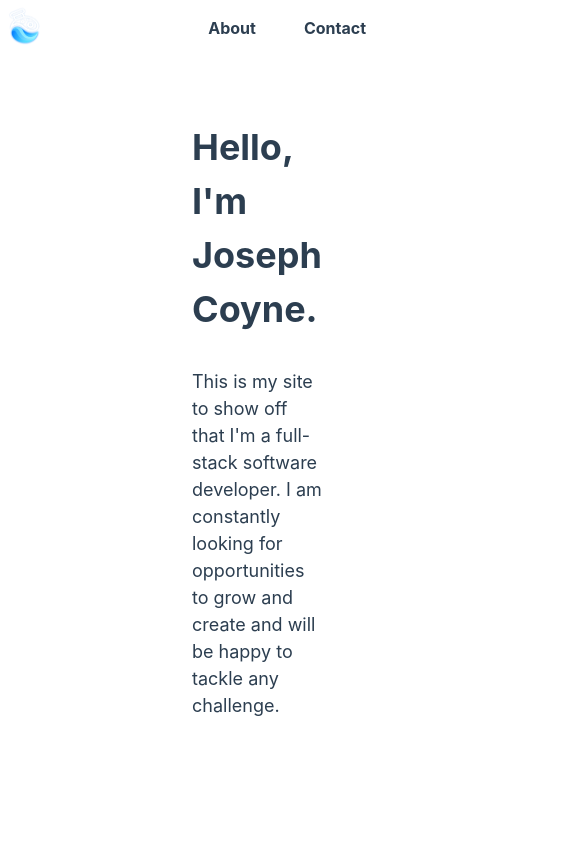
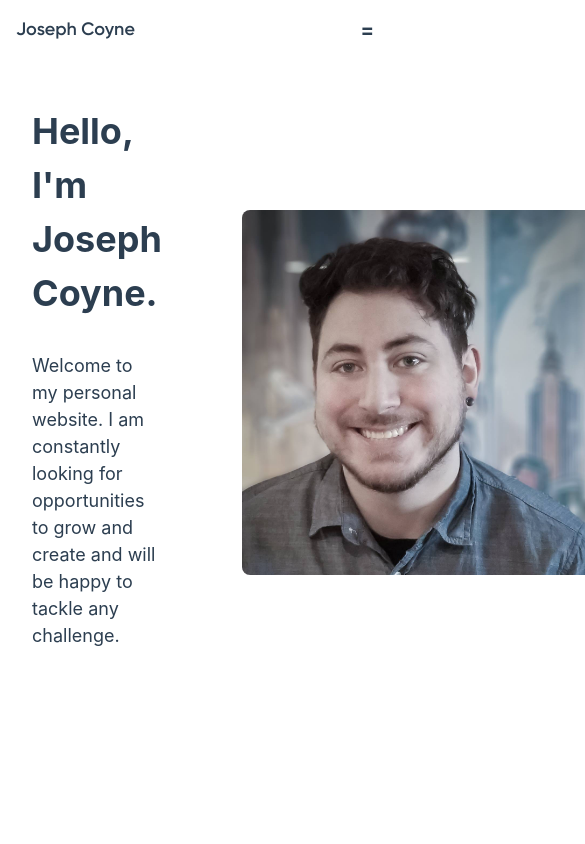
Before and after one commit to joseph-coyne/coyne.dev, a Vue app: page /#/ in a window 390 px wide. Shown: the top 844 px of the page, 585 px wide, since content can reach past the window. Built offline with nearby package versions, Linux system fonts and the light colour scheme; a small style sheet from the web is missing.

Commit message:
adds mobile menu

```diff
--- a/public/index.html
+++ b/public/index.html
@@ -3,7 +3,7 @@
   <head>
     <meta charset="utf-8">
     <meta http-equiv="X-UA-Compatible" content="IE=edge">
-    <meta name="viewport" content="width=device-width,initial-scale=1.0">
+    <meta name="viewport" content="width=device-width,initial-scale=1">
     <link rel="stylesheet" type="text/css" href="fonts.css" />
     <link rel="icon" href="<%= BASE_URL %>favicon.ico">
     <link rel="stylesheet" href="https://cdnjs.cloudflare.com/ajax/libs/font-awesome/4.7.0/css/font-awesome.min.css">
--- a/src/App.vue
+++ b/src/App.vue
@@ -1,7 +1,7 @@
 <template>
   <div id="app">
   <!-- <div id="app" class="px-8 py-1 md:px-30 md:py-8 lg:px-30 lg:py-10 md:w-3/4 md:m-auto"> -->
-    <NavBar />
+    <NavBar class="inset-x-0 top-0 fixed"/>
 
     <router-view />
   </div>
--- a/src/components/NavBar.vue
+++ b/src/components/NavBar.vue
@@ -1,23 +1,43 @@
 <template>
-  <div class="flex items-center justify-between">
-    <div class="flex items-center">
-      <router-link to="/" class="flex items-center">
-        <img class="float-left mb-1 h-12 w-12" src="../assets/logo.png" alt="Logo">
-        <span class="hidden md:inline title text-xl">Joseph Coyne</span>
+  <header class="mb-10 bg-white">
+    <div class="flex mx-2 p-2 md:px-40 my-2 max-w-full items-center justify-between">
+      <router-link to="/" class="">
+        <img class="hidden md:inline mb-2 h-12 w-12" src="../assets/logo.png" alt="Logo">
+        <span class="title whitespace-no-wrap text-lg md:text-xl">Joseph Coyne</span>
       </router-link>
-    </div>
 
-      <div class="flex justify-between">
-        <router-link to="/about" class="text-center font-bold px-4 py-2 m-2">About</router-link>
+      <div @click="isOpen = !isOpen">
+        <div v-if="!isOpen" class="h-1 flex md:hidden font-bold text-xl items-center">
+          =
+        </div>
+        <div v-if="isOpen" class="md:hidden font-bold">
+          X
+        </div>
+      </div>
+
+
+      <div class="flex hidden md:inline justify-between">
+        <router-link to="/about" class="text-center px-4 py-2 m-2">About</router-link>
         <!-- <router-link to="/blog" class="text-center px-4 py-2 m-2">Blog</router-link>    -->
-        <router-link to="/contact" class="text-center font-bold px-4 py-2 m-2">Contact</router-link>
+        <router-link to="/contact" class="text-center px-4 py-2 m-2">Contact</router-link>
       </div>
-  </div>
+      </div>
+      <div :class="isOpen ? 'block' : 'hidden'" class="md:hidden w-full absolute bg-white flex z-10">
+        <router-link to="/about" class="text-center px-4 py-2 m-2">About</router-link>
+        <!-- <router-link to="/blog" class="text-center px-4 py-2 m-2">Blog</router-link>    -->
+        <router-link to="/contact" class="text-center px-4 py-2 m-2">Contact</router-link>
+      </div>
+  </header>
 </template>
 
 <script>
   export default {
     name:"NavBar",
+    data() {
+      return {
+        isOpen: false,
+      }
+    },
 
   }
 </script>
--- a/src/components/ProfileCard.vue
+++ b/src/components/ProfileCard.vue
@@ -1,7 +1,7 @@
 <template>
   <div class="profile-card">
     <img
-      class="hidden md:inline max-w-sm ml-20px rounded-lg ml-20"
+      class=" max-w-sm ml-20px rounded-lg ml-20"
       src="../assets/headshot-cropped.png"
       alt="Me!"
     />
--- a/src/views/Home.vue
+++ b/src/views/Home.vue
@@ -1,15 +1,15 @@
 <template>
-  <div class="">
-      <section class="flex block py-16">
-        <div class="flex flex-row justify-between items-center px-8 mx-40">
+  <div class="mt-10">
+      <section class="flex block py-16 flex-col">
+        <div class="flex flex-row justify-between items-center px-8 md:mx-40">
           <div class="bio max-w-2xl">
             <h1 class="text-4xl font-bold md:text-5xl mb-8">Hello, I'm Joseph Coyne.</h1>
             <p class="text-lg md:text-xl mb-8">
-              This is my site to show off that I'm a full-stack software developer. I am constantly looking for
+              Welcome to my personal website. I am constantly looking for
               opportunities to grow and create and will be happy to tackle any challenge.
             </p>
           </div>
-          <div class="">
+          <div>
            <ProfileCard />
           </div>
         </div>
```
